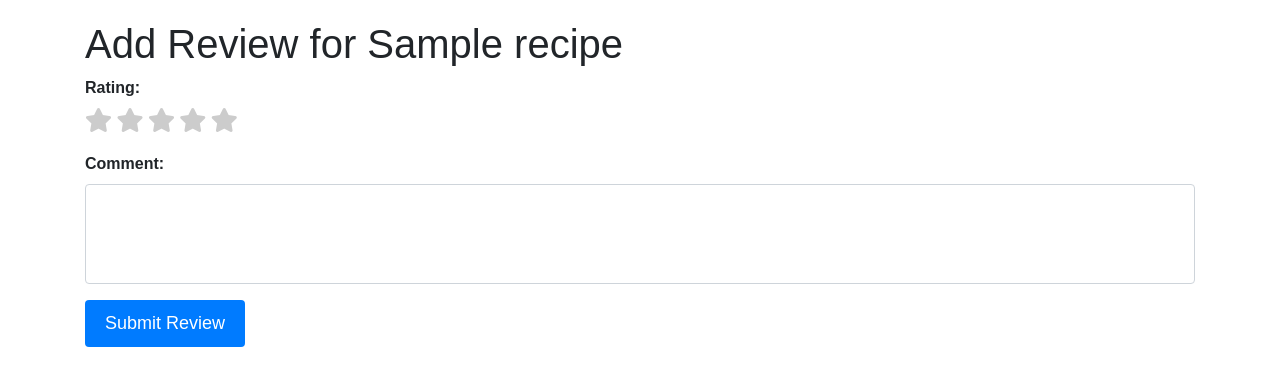
After one commit to Teodor128/Project-Exam, a Django app: page /recipe/1/add_review/ in a window 1280 px wide. The commit adds this page. Shown: the top 386 px of the page. Run offline with Django 4.2, Linux system fonts and the light colour scheme; tables that the repository leaves empty hold one stand-in row (values such as "Sample post"); some libraries are stand-ins or nearby versions.

Commit message:
Searcher, Reviews

```diff
--- a/PROJECT_SOFTUNI_EXAM/recipes_app/forms.py
+++ b/PROJECT_SOFTUNI_EXAM/recipes_app/forms.py
@@ -4,7 +4,7 @@ from django.contrib.auth.models import User
 
 from django import forms
 
-from PROJECT_SOFTUNI_EXAM.recipes_app.models import Recipe
+from PROJECT_SOFTUNI_EXAM.recipes_app.models import Recipe, Profile, Review
 
 
 class MyForm(forms.Form):
@@ -31,3 +31,19 @@ class RecipeForm(forms.ModelForm):
     class Meta:
         model = Recipe
         fields = ['title', 'ingredients', 'instructions', 'image']
+
+
+class ProfileForm(forms.ModelForm):
+    class Meta:
+        model = Profile
+        fields = ['bio', 'profile_picture',] #date of birth
+
+
+class ReviewForm(forms.ModelForm):
+    class Meta:
+        model = Review
+        fields = ['rating', 'comment']
+
+
+class RecipeSearchForm(forms.Form):
+    query = forms.CharField(label='Search Recipes', max_length=100)
--- a/PROJECT_SOFTUNI_EXAM/recipes_app/models.py
+++ b/PROJECT_SOFTUNI_EXAM/recipes_app/models.py
@@ -34,11 +34,28 @@ class Recipe(models.Model):
 
 
 class Review(models.Model):
+    RATING_CHOICES = (
+        (1, 'One'),
+        (2, 'Two'),
+        (3, 'Three'),
+        (4, 'Four'),
+        (5, 'Five'),
+    )
     recipe = models.ForeignKey(Recipe, on_delete=models.CASCADE)
     user = models.ForeignKey(User, on_delete=models.CASCADE)
-    rating = models.IntegerField()
+    rating = models.IntegerField(choices=RATING_CHOICES)
     comment = models.TextField()
     created_at = models.DateTimeField(auto_now_add=True)
 
     def __str__(self):
         return f"Review for {self.recipe.title} by {self.user.username}"
+
+
+class Profile(models.Model):
+    user = models.OneToOneField(User, on_delete=models.CASCADE)
+    bio = models.TextField(blank=True)
+    profile_picture = models.ImageField(upload_to='profile_images/', blank=True, null=True)
+    date_of_birth = models.DateField(null=True, blank=True)
+
+    def __str__(self):
+        return f"Profile of {self.user.username}"
--- /dev/null
+++ b/PROJECT_SOFTUNI_EXAM/recipes_app/templates/recipes/add_review.html
@@ -0,0 +1,79 @@
+<!DOCTYPE html>
+<html lang="en">
+<head>
+    <meta charset="UTF-8">
+    <meta name="viewport" content="width=device-width, initial-scale=1.0">
+    <title>Add Review</title>
+    <link rel="stylesheet" href="https://stackpath.bootstrapcdn.com/bootstrap/4.5.2/css/bootstrap.min.css">
+    <link rel="stylesheet" href="https://cdnjs.cloudflare.com/ajax/libs/font-awesome/5.15.4/css/all.min.css">
+    <style>
+        /* Custom CSS Styles */
+        body {
+            font-family: Arial, sans-serif;
+            padding: 20px;
+        }
+        .rating-stars {
+            color: #ccc; /* Default color for empty stars */
+            font-size: 24px;
+            cursor: pointer;
+        }
+        .rating-stars.checked {
+            color: #ffd700; /* Gold color for filled stars */
+        }
+        .form-group label {
+            font-weight: bold;
+        }
+        .form-group textarea {
+            resize: none; /* Disable resizing of textarea */
+            height: 100px; /* Set textarea height */
+            font-size: 16px;
+        }
+        .btn-submit {
+            background-color: #007bff;
+            color: #fff;
+            border: none;
+            padding: 10px 20px;
+            font-size: 18px;
+            cursor: pointer;
+        }
+        .btn-submit:hover {
+            background-color: #0056b3;
+        }
+    </style>
+</head>
+<body>
+    <div class="container">
+        <h1>Add Review for {{ recipe.title }}</h1>
+        <form method="post">
+            {% csrf_token %}
+            <div class="form-group">
+                <label for="rating">Rating:</label>
+                <div class="rating">
+                    {% for i in "12345" %}
+                        <i class="fas fa-star rating-stars" data-value="{{ i }}"></i>
+                    {% endfor %}
+                </div>
+                <input type="hidden" name="rating" id="rating" value="0">
+            </div>
+            <div class="form-group">
+                <label for="comment">Comment:</label>
+                <textarea class="form-control" id="comment" name="comment" required></textarea>
+            </div>
+            <button type="submit" class="btn btn-submit">Submit Review</button>
+        </form>
+    </div>
+
+    <script src="https://code.jquery.com/jquery-3.6.0.min.js"></script>
+    <script>
+        // JavaScript to handle star rating selection
+        $(document).ready(function() {
+            $('.rating-stars').on('click', function() {
+                var value = $(this).data('value');
+                $('#rating').val(value); // Update hidden input value
+                $('.rating-stars').removeClass('checked'); // Reset all stars
+                $(this).prevAll().addBack().addClass('checked'); // Fill selected stars
+            });
+        });
+    </script>
+</body>
+</html>
--- a/PROJECT_SOFTUNI_EXAM/recipes_app/views.py
+++ b/PROJECT_SOFTUNI_EXAM/recipes_app/views.py
@@ -7,10 +7,13 @@ from django.shortcuts import render, redirect
 from django.contrib.auth.forms import UserCreationForm, AuthenticationForm
 from django.contrib.auth import login, logout
 
-from PROJECT_SOFTUNI_EXAM.recipes_app.forms import UserRegistrationForm, UserLoginForm, RecipeForm
-from PROJECT_SOFTUNI_EXAM.recipes_app.models import Recipe
+from PROJECT_SOFTUNI_EXAM.recipes_app.forms import UserRegistrationForm, UserLoginForm, RecipeForm, ProfileForm, \
+    ReviewForm, RecipeSearchForm
+from PROJECT_SOFTUNI_EXAM.recipes_app.models import Recipe, Profile, Review
 from django.shortcuts import render, redirect
 from PROJECT_SOFTUNI_EXAM.recipes_app.forms import MyForm
+from django.db import models
+from django.contrib.auth.models import User
 
 
 def my_view(request):
@@ -46,21 +49,48 @@ def recipe_detail(request, recipe_id)
 
 
 def recipe_detail(request, recipe_id):
-    # Retrieve the recipe object using its id (assuming id is the primary key)
     recipe = get_object_or_404(Recipe, id=recipe_id)
+    reviews = Review.objects.filter(recipe=recipe)
 
-    # Pass the recipe object to the template context
+    # Define a list of rating icons based on the rating value
+    for review in reviews:
+        review.rating_icons = range(review.rating)
+
     context = {
-        'recipe': recipe
+        'recipe': recipe,
+        'reviews': reviews
     }
 
-    # Render the template with the recipe detail
     return render(request, 'recipes/recipe_detail.html', context)
+
 
 @login_required
 def user_profile(request):
-    user = request.user
-    return render(request, 'recipes/user_profile.html', {'user': user})
+    try:
+        profile = Profile.objects.get(user=request.user)
+    except Profile.DoesNotExist:
+        profile = None  # Handle the case where profile does not exist
+
+    return render(request, 'recipes/user_profile.html', {'profile': profile})
+
+
+@login_required
+def edit_profile(request):
+    try:
+        profile = Profile.objects.get(user=request.user)
+    except Profile.DoesNotExist:
+        profile = Profile(user=request.user)  # Create a new Profile if it doesn't exist
+        profile.save()
+
+    if request.method == 'POST':
+        form = ProfileForm(request.POST, request.FILES, instance=profile)
+        if form.is_valid():
+            form.save()
+            return redirect('user_profile')  # Redirect to user profile after editing
+    else:
+        form = ProfileForm(instance=profile)
+
+    return render(request, 'recipes/edit_profile.html', {'form': form})
 
 
 def register(request):
@@ -122,6 +152,7 @@ def update_recipe(request, recipe_id):
     return render(request, 'recipes/recipe_update.html', {'form': form})
 '''
 
+
 @login_required()
 def update_recipe(request, recipe_id):
     recipe = get_object_or_404(Recipe, id=recipe_id)  # Assuming 'id' is the primary key field
@@ -135,3 +166,46 @@ def update_recipe(request, recipe_id):
         form = RecipeForm(instance=recipe)
 
     return render(request, 'recipes/recipe_update.html', {'form': form, 'recipe': recipe})
+
+
+def add_review(request, recipe_id):
+    recipe = get_object_or_404(Recipe, pk=recipe_id)
+
+    if request.method == 'POST':
+        form = ReviewForm(request.POST)
+        if form.is_valid():
+            review = form.save(commit=False)
+            review.recipe = recipe
+            review.user = request.user
+            review.save()
+            return redirect('recipe_detail', recipe_id=recipe_id)
+    else:
+        form = ReviewForm()
+
+    return render(request, 'recipes/add_review.html', {'form': form, 'recipe': recipe})
+
+
+def get_reviews_for_recipe(recipe):
+    return Review.objects.filter(recipe=recipe)
+
+
+def get_reviews_by_user(user):
+    return Review.objects.filter(user=user)
+
+
+def recipe_search(request):
+    if request.method == 'GET':
+        form = RecipeSearchForm(request.GET)
+        if form.is_valid():
+            query = form.cleaned_data.get('query')
+            # Filter recipes based on the search query
+            recipes = Recipe.objects.filter(title__icontains=query)
+            context = {
+                'form': form,
+                'recipes': recipes,
+                'query': query
+            }
+            return render(request, 'recipes/recipe_search_results.html', context)
+    else:
+        form = RecipeSearchForm()
+    return render(request, 'recipes/recipe_search.html', {'form': form})
--- a/PROJECT_SOFTUNI_EXAM/urls.py
+++ b/PROJECT_SOFTUNI_EXAM/urls.py
@@ -21,6 +21,7 @@ from django.conf import settings
 from django.conf.urls.static import static
 from django.urls import path
 from PROJECT_SOFTUNI_EXAM.recipes_app import views
+from PROJECT_SOFTUNI_EXAM.recipes_app.views import recipe_search
 
 urlpatterns = [
     path('', views.recipe_list, name='recipe_list'),
@@ -37,6 +38,10 @@ urlpatterns = [
 
     path('recipe/<int:recipe_id>/', views.recipe_detail, name='recipe_detail'),
     path('recipe/<int:recipe_id>/update/', views.update_recipe, name='update_recipe'),
+    path('profile/edit/', views.edit_profile, name='edit_profile'),
+    path('recipe/<int:recipe_id>/add_review/', views.add_review, name='add_review'),
+    path('recipe/search/', recipe_search, name='recipe_search'),
+
 
 
 ]
```
Also changed, not shown: PROJECT_SOFTUNI_EXAM/recipes_app/signals.py (added, +15 -0 lines), PROJECT_SOFTUNI_EXAM/recipes_app/templates/recipes/edit_profile.html (added, +34 -0 lines), PROJECT_SOFTUNI_EXAM/recipes_app/templates/recipes/recipe_detail.html (+41 -0 lines), PROJECT_SOFTUNI_EXAM/recipes_app/templates/recipes/recipe_list.html (+14 -0 lines), PROJECT_SOFTUNI_EXAM/recipes_app/templates/recipes/recipe_search.html (added, +17 -0 lines), PROJECT_SOFTUNI_EXAM/recipes_app/templates/recipes/recipe_search_results.html (added, +23 -0 lines), PROJECT_SOFTUNI_EXAM/recipes_app/templates/recipes/user_profile.html (+9 -4 lines), PROJECT_SOFTUNI_EXAM/recipes_app/apps.py (line endings or trailing spaces), PROJECT_SOFTUNI_EXAM/recipes_app/migrations/0005_profile.py (added), PROJECT_SOFTUNI_EXAM/recipes_app/templates/recipes/add_recipe.html (line endings or trailing spaces).
